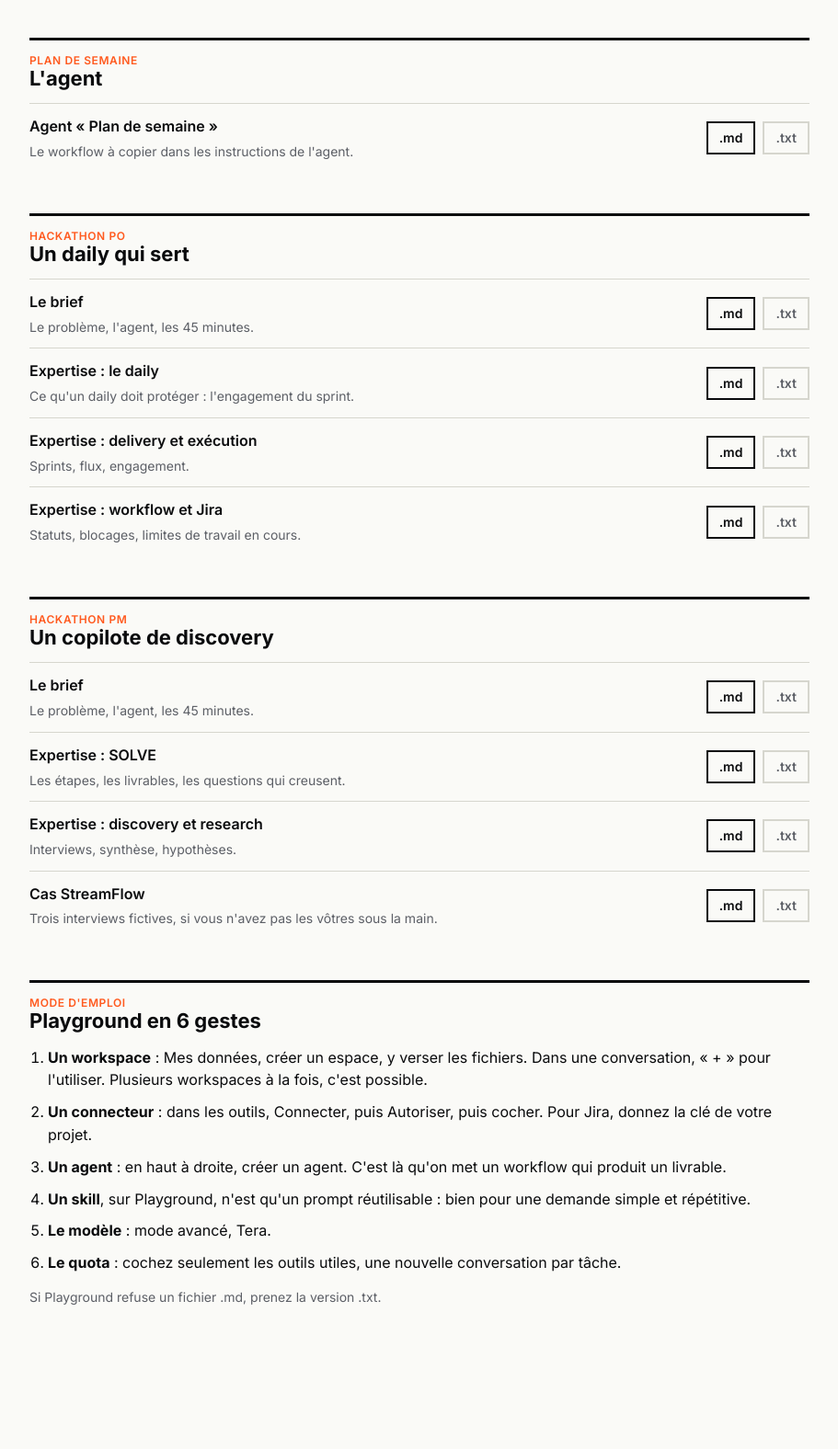
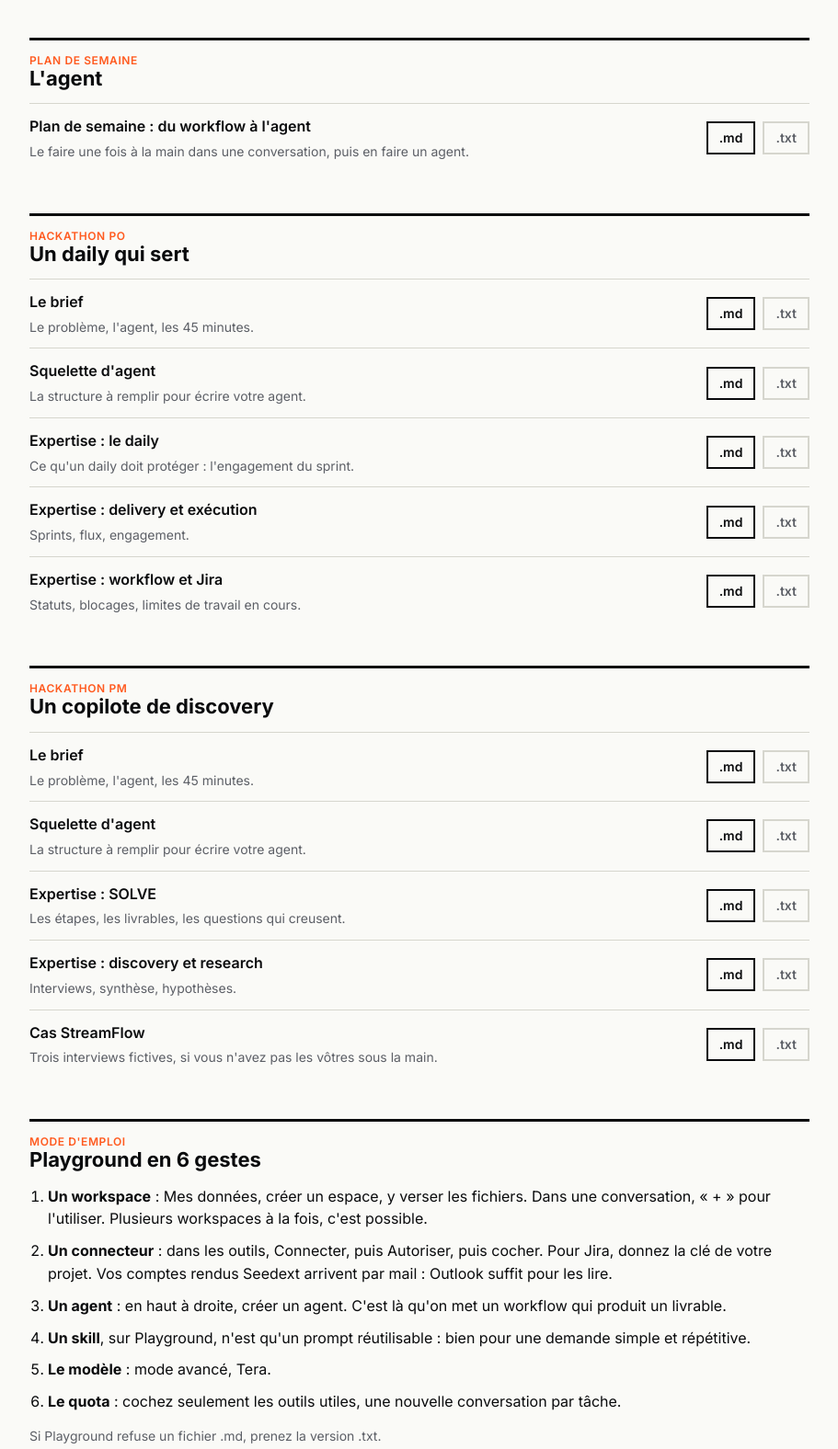
Before and after one commit to FlorianZilliox/atelier-personal-os, a plain HTML site: page index.html in a window 1280 px wide. Shown: the part 1104-2680 px from the top of the page at 92% size, without its empty margins (184-1095 px from the left). Before the commit the page ends 2612 px from the top, so only its background shows below. Drawn offline with Linux system fonts and the light colour scheme.

Commit message:
Workflow à la main puis agent, squelette d'agent, comptes rendus Seedext par Outlook
Co-Authored-By: Claude Opus 5.5 <noreply@anthropic.com>

```diff
--- a/index.html
+++ b/index.html
@@ -76,7 +76,7 @@
     <div class="quand">Plan de semaine</div>
     <h2>L'agent</h2>
     <ul class="fichiers">
-      <li><b>Agent « Plan de semaine »</b><small>Le workflow à copier dans les instructions de l'agent.</small><span class="liens"><a href="agents/plan-de-semaine.md" download>.md</a><a class="sec" href="agents/plan-de-semaine.txt" download>.txt</a></span></li>
+      <li><b>Plan de semaine : du workflow à l'agent</b><small>Le faire une fois à la main dans une conversation, puis en faire un agent.</small><span class="liens"><a href="agents/plan-de-semaine.md" download>.md</a><a class="sec" href="agents/plan-de-semaine.txt" download>.txt</a></span></li>
     </ul>
   </section>
 
@@ -85,6 +85,7 @@
     <h2>Un daily qui sert</h2>
     <ul class="fichiers">
       <li><b>Le brief</b><small>Le problème, l'agent, les 45 minutes.</small><span class="liens"><a href="hackathon/po.md" download>.md</a><a class="sec" href="hackathon/po.txt" download>.txt</a></span></li>
+      <li><b>Squelette d'agent</b><small>La structure à remplir pour écrire votre agent.</small><span class="liens"><a href="hackathon/squelette-agent.md" download>.md</a><a class="sec" href="hackathon/squelette-agent.txt" download>.txt</a></span></li>
       <li><b>Expertise : le daily</b><small>Ce qu'un daily doit protéger : l'engagement du sprint.</small><span class="liens"><a href="expertise/daily-efficace.md" download>.md</a><a class="sec" href="expertise/daily-efficace.txt" download>.txt</a></span></li>
       <li><b>Expertise : delivery et exécution</b><small>Sprints, flux, engagement.</small><span class="liens"><a href="expertise/delivery-execution.md" download>.md</a><a class="sec" href="expertise/delivery-execution.txt" download>.txt</a></span></li>
       <li><b>Expertise : workflow et Jira</b><small>Statuts, blocages, limites de travail en cours.</small><span class="liens"><a href="expertise/workflow-jira.md" download>.md</a><a class="sec" href="expertise/workflow-jira.txt" download>.txt</a></span></li>
@@ -96,6 +97,7 @@
     <h2>Un copilote de discovery</h2>
     <ul class="fichiers">
       <li><b>Le brief</b><small>Le problème, l'agent, les 45 minutes.</small><span class="liens"><a href="hackathon/pm.md" download>.md</a><a class="sec" href="hackathon/pm.txt" download>.txt</a></span></li>
+      <li><b>Squelette d'agent</b><small>La structure à remplir pour écrire votre agent.</small><span class="liens"><a href="hackathon/squelette-agent.md" download>.md</a><a class="sec" href="hackathon/squelette-agent.txt" download>.txt</a></span></li>
       <li><b>Expertise : SOLVE</b><small>Les étapes, les livrables, les questions qui creusent.</small><span class="liens"><a href="expertise/solve-discovery.md" download>.md</a><a class="sec" href="expertise/solve-discovery.txt" download>.txt</a></span></li>
       <li><b>Expertise : discovery et research</b><small>Interviews, synthèse, hypothèses.</small><span class="liens"><a href="expertise/discovery-research.md" download>.md</a><a class="sec" href="expertise/discovery-research.txt" download>.txt</a></span></li>
       <li><b>Cas StreamFlow</b><small>Trois interviews fictives, si vous n'avez pas les vôtres sous la main.</small><span class="liens"><a href="donnees/interviews-streamflow.md" download>.md</a><a class="sec" href="donnees/interviews-streamflow.txt" download>.txt</a></span></li>
@@ -107,7 +109,7 @@
     <h2>Playground en 6 gestes</h2>
     <ol class="mode">
       <li><b>Un workspace</b> : Mes données, créer un espace, y verser les fichiers. Dans une conversation, « + » pour l'utiliser. Plusieurs workspaces à la fois, c'est possible.</li>
-      <li><b>Un connecteur</b> : dans les outils, Connecter, puis Autoriser, puis cocher. Pour Jira, donnez la clé de votre projet.</li>
+      <li><b>Un connecteur</b> : dans les outils, Connecter, puis Autoriser, puis cocher. Pour Jira, donnez la clé de votre projet. Vos comptes rendus Seedext arrivent par mail : Outlook suffit pour les lire.</li>
       <li><b>Un agent</b> : en haut à droite, créer un agent. C'est là qu'on met un workflow qui produit un livrable.</li>
       <li><b>Un skill</b>, sur Playground, n'est qu'un prompt réutilisable : bien pour une demande simple et répétitive.</li>
       <li><b>Le modèle</b> : mode avancé, Tera.</li>
```
Also changed, not shown: agents/plan-de-semaine.txt, hackathon/pm.txt, hackathon/po.txt, hackathon/squelette-agent.txt (added), 4 other files.
